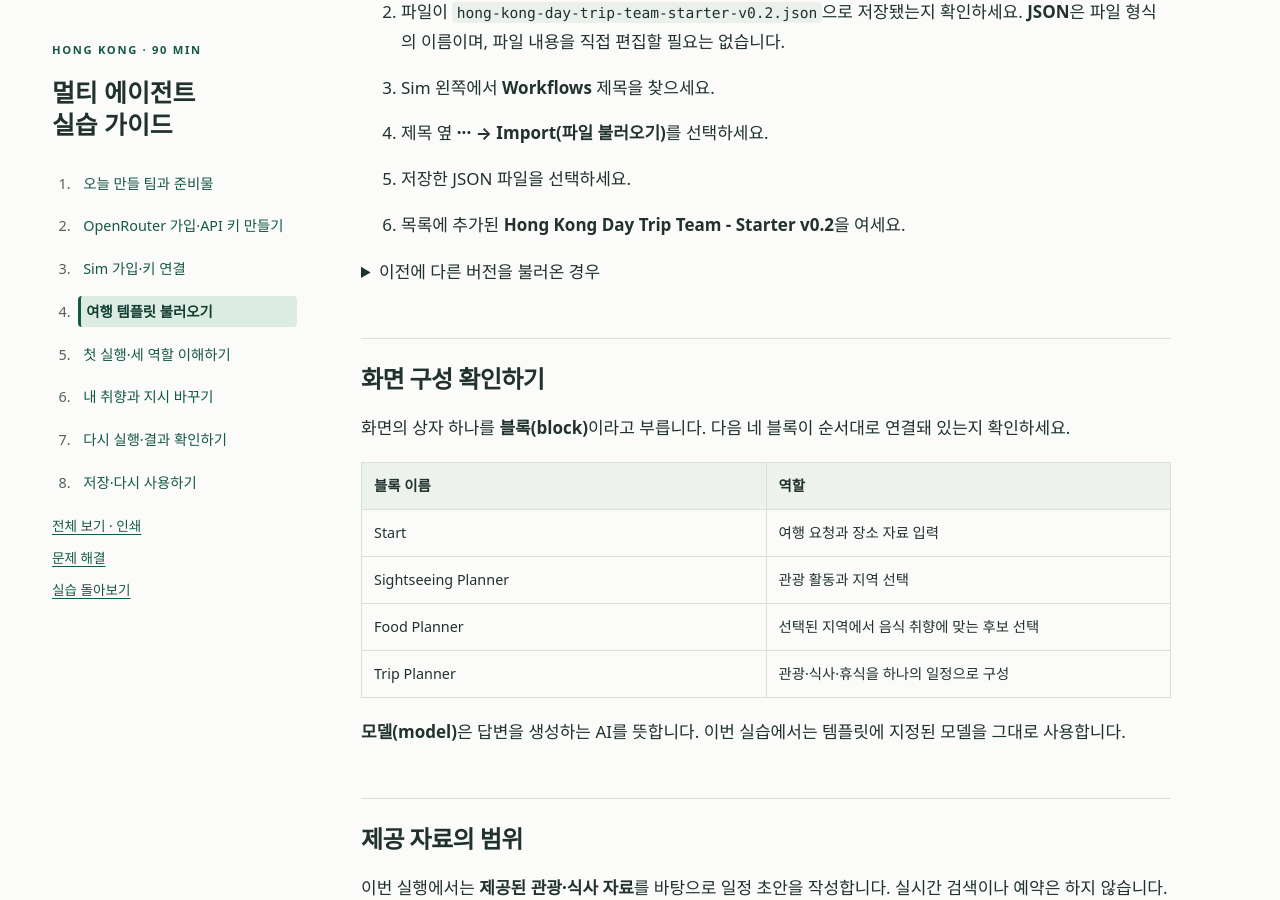
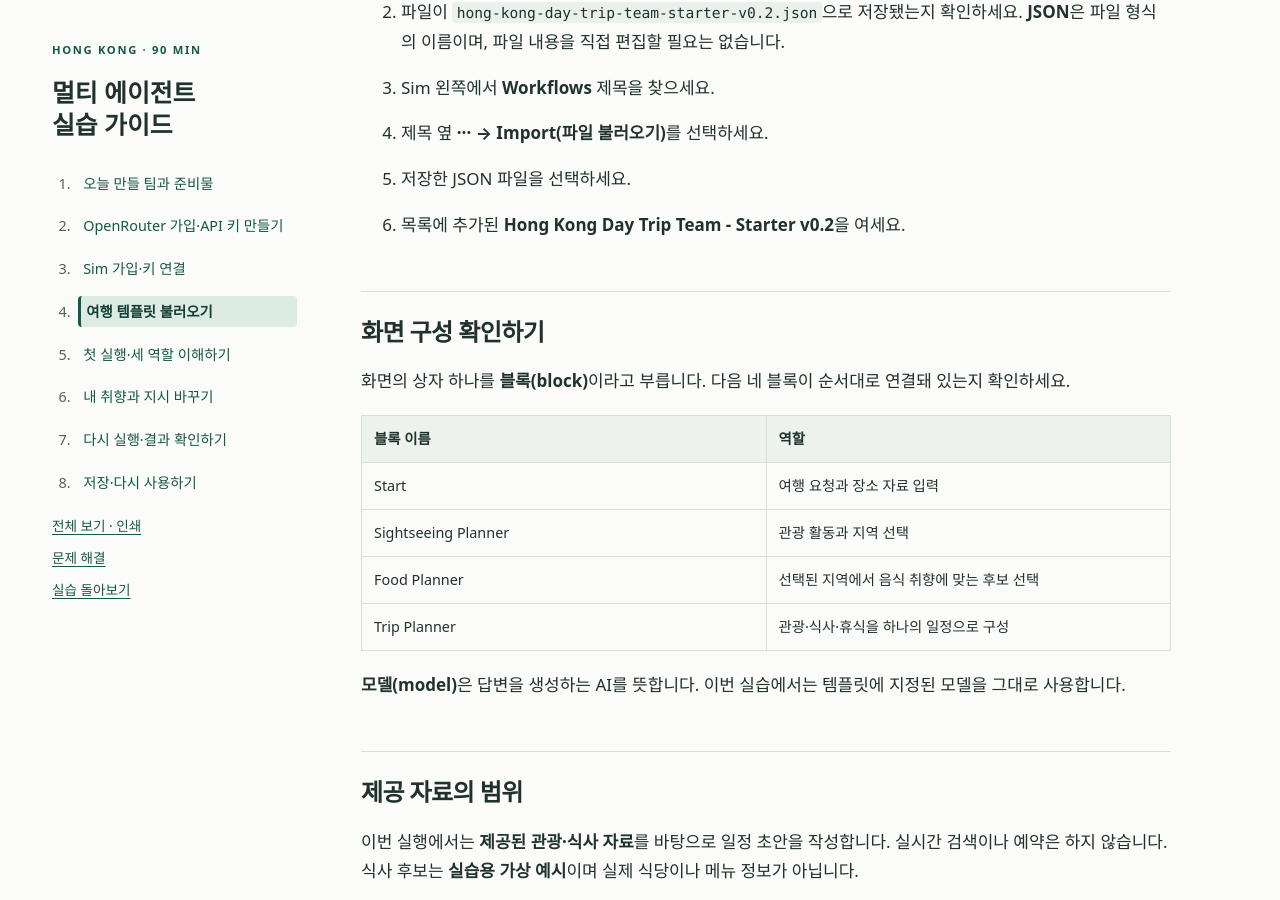
Before and after one commit to soohyunme/ai-agent-team-workshop, a Jekyll site: the page built from docs/ko/step-4.md, in a window 1280 px wide and 900 px high, scrolled down 878 px. Built offline with Jekyll 4.4.1, drawn with Linux system fonts in a browser that asks for light colours.

```diff
--- a/docs/_includes/steps/ko/4.md
+++ b/docs/_includes/steps/ko/4.md
@@ -46,13 +46,6 @@ Sim 왼쪽에서 **Workflows** 제목을 찾으세요.
 </li>
 </ol>
 
-<details markdown="1">
-<summary>이전에 다른 버전을 불러온 경우</summary>
-
-새 파일을 별도 워크플로로 불러오세요. 기존 팀을 삭제할 필요는 없습니다.
-
-</details>
-
 ## 화면 구성 확인하기
 
 화면의 상자 하나를 **블록(block)**이라고 부릅니다. 다음 네 블록이 순서대로 연결돼 있는지 확인하세요.
```
Also changed, not shown: docs/_includes/steps/en/4.md (+0 -7 lines).
